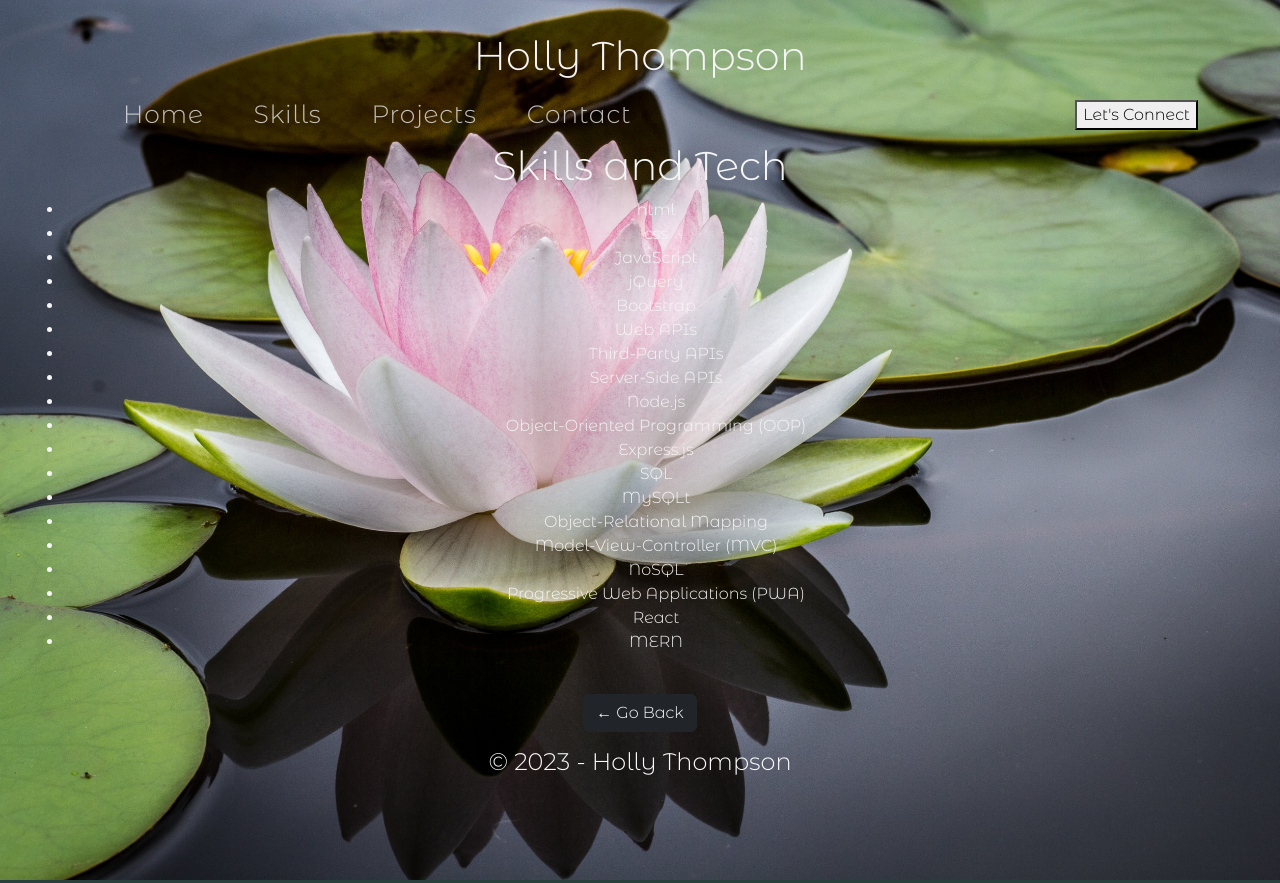
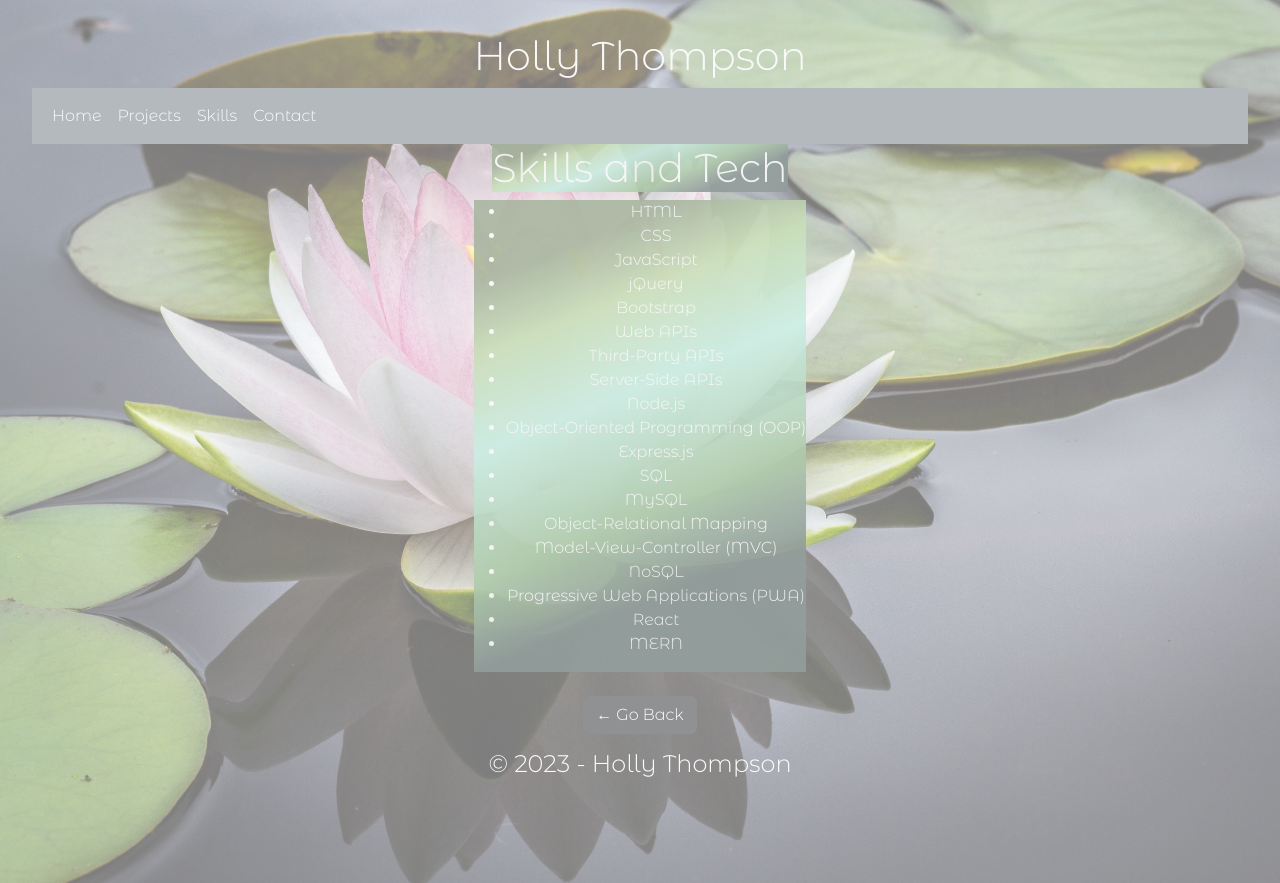
Before and after one commit to thompsonholly/hollysportfolio, a React (Vite) app: page /skills in a window 1280 px wide. Built offline with nearby package versions, Linux system fonts and the light colour scheme.

Commit message:
More styling and fixing Project Card

```diff
--- a/src/App.css
+++ b/src/App.css
@@ -15,13 +15,6 @@
   text-align: center;
 } */
 
-html {
-  scroll-behavior: smooth;
-  scroll-padding-top: 75px;
-  background: rgb(85, 111, 68);
-  background: linear-gradient(158deg, rgba(85, 111, 68, 1) 14%, rgba(149, 191, 116, 1) 26%, rgba(153, 221, 200, 1) 42%, rgba(101, 155, 94, 1) 63%, rgba(40, 63, 59, 1) 78%);
-  background-size: cover;
-}
 
 body {
   font-weight: 400;
@@ -50,21 +43,14 @@ body {
   color: whitesmoke !important;
   background-image: url(./assets/lotus.jpg);
   background-size: cover;
+  opacity: 50%;
   /* background-color: #283f3bff; */
   /* background: rgb(85, 111, 68);
   background: linear-gradient(158deg, rgba(85, 111, 68, 1) 14%, rgba(149, 191, 116, 1) 26%, rgba(153, 221, 200, 1) 42%, rgba(101, 155, 94, 1) 63%, rgba(40, 63, 59, 1) 78%);
   background-size: cover; */
 }
 
-nav.navbar .navbar-nav .nav-link.navbar-link {
-  font-weight: bolder;
-  color: whitesmoke;
-  letter-spacing: 0.8px;
-  padding: 0 25px;
-  font-size: 25px;
-  opacity: 0.75;
 
-}
 
 .about-container {
   background: rgb(85, 111, 68);
@@ -77,27 +63,43 @@ nav.navbar .navbar-nav .nav-link.navbar-link {
   color: black
 }
 
-/* .workCardContainer {
+.projectCardContainer {
   display: flex;
   flex-wrap: wrap;
   justify-content: space-between;
 
 }
 
-.workCard {
+.projectCard {
   width: 18rem;
   margin: 0.5rem;
 }
 
 .skills-list {
-
+  background: linear-gradient(158deg, rgba(85, 111, 68, 1) 14%, rgba(149, 191, 116, 1) 26%, rgba(153, 221, 200, 1) 42%, rgba(101, 155, 94, 1) 63%, rgba(40, 63, 59, 1) 78%);
+  opacity: 90%;
+  background-size: contain;
+  width: fit-content;
+  font-weight: bolder;
+  margin-left: auto;
+  margin-right: auto;
   display: flex;
   justify-content: center;
   align-content: center;
   flex-wrap: wrap;
 }
 
-.li-list {
+.skills-title {
+    background: linear-gradient(158deg, rgba(85, 111, 68, 1) 14%, rgba(149, 191, 116, 1) 26%, rgba(153, 221, 200, 1) 42%, rgba(101, 155, 94, 1) 63%, rgba(40, 63, 59, 1) 78%);
+      opacity: 90%;
+      background-size: contain;
+      width: fit-content;
+      margin-left: auto;
+      margin-right: auto;
+      font-weight: bolder;
+}
+
+/* .li-list {
   display: flex;
 
-} */
+}  */
--- /dev/null
+++ b/src/components/Nav.jsx
@@ -0,0 +1,13 @@
+export default function Nav({ links }) {
+  return (
+    <nav className="navbar navbar-expand-lg bg-secondary">
+      <div className="container-fluid">
+        <div className="collapse navbar-collapse" id="navbarSupportedContent">
+          <ul className="navbar-nav me-auto mb-2 mb-lg-0">
+            {links.map((link) => link)}
+          </ul>
+        </div>
+      </div>
+    </nav>
+  );
+}
--- a/src/components/Navbar.jsx
+++ b/src/components/Navbar.jsx
@@ -1,59 +1,88 @@
-import { Navbar, Container, Nav } from "react-bootstrap";
-import { useState, useEffect } from "react";
-import { Link } from "react-router-dom";
+import { Link } from 'react-router-dom';
+import Nav from "./Nav";
 
-function NavBar() {
+function Navbar() {
 
-  const [activeLink, setActiveLink] = useState('home');
-  const [scrolled, setScrolled] = useState(false);
-
-  useEffect(() => {
-    const onScroll = () => {
-      if (window.scrollY > 50) {
-        setScrolled(true);
-      } else {
-        setScrolled(false);
-      }
-    }
-    window.addEventListener("scroll", onScroll)
-
-    return () => window.removeEventListener("scroll", onScroll)
-  }, [])
-
-  const onUpdateActiveLink = (value) => {
-    setActiveLink(value);
-  }
 
   return (
 
-    <Navbar expand="lg" className={scrolled ? "scrolled" : ""}>
-      <Container className="navbar-container">
-        <Navbar.Brand href="#home">
-          {/* <img src={''} alt="Logo" /> */}
-        </Navbar.Brand>
-        <Navbar.Toggle aria-controls="basic-navbar-nav">
-          <span className="navbar-toggler-icon"></span>
-        </Navbar.Toggle>
-        <Navbar.Collapse id="basic-navbar-nav">
-          <Nav className="me-auto">
-              <Nav.Link href="#home" className={activeLink === 'home' ? 'active navbar-link' : 'navbar-link'} onClick={() => onUpdateActiveLink('home')}>Home</Nav.Link>
+    <Nav bg="myColor" variant="dark" sticky="top"
+      links={[
+        <Link key={1} className="nav-link text-light" to="/">
+          Home
+        </Link>,
+        <Link key={2} className="nav-link text-light" to="/projects">
+          Projects
+        </Link>,
+        <Link key={3} className="nav-link text-light" to="/skills">
+          Skills
+        </Link>,
+        <Link key={4} className="nav-link text-light" to="/contact">
+          Contact
+        </Link>,
+      ]}
+    />
+  )
+};
+
+export default Navbar;
+
+// import { Navbar, Container, Nav } from "react-bootstrap";
+// import { useState, useEffect } from "react";
+// import { Link } from "react-router-dom";
+
+// function NavBar() {
+
+//   const [activeLink, setActiveLink] = useState('home');
+//   const [scrolled, setScrolled] = useState(false);
+
+//   useEffect(() => {
+//     const onScroll = () => {
+//       if (window.scrollY > 50) {
+//         setScrolled(true);
+//       } else {
+//         setScrolled(false);
+//       }
+//     }
+//     window.addEventListener("scroll", onScroll)
+
+//     return () => window.removeEventListener("scroll", onScroll)
+//   }, [])
+
+//   const onUpdateActiveLink = (value) => {
+//     setActiveLink(value);
+//   }
+
+//   return (
+
+//     <Navbar expand="lg" className={scrolled ? "scrolled" : ""}>
+//       <Container className="navbar-container">
+//         <Navbar.Brand href="#home">
+//           {/* <img src={''} alt="Logo" /> */}
+//         </Navbar.Brand>
+//         <Navbar.Toggle aria-controls="basic-navbar-nav">
+//           <span className="navbar-toggler-icon"></span>
+//         </Navbar.Toggle>
+//         <Navbar.Collapse id="basic-navbar-nav">
+//           <Nav className="me-auto">
+//               <Nav.Link href="#home" className={activeLink === 'home' ? 'active navbar-link' : 'navbar-link'} onClick={() => onUpdateActiveLink('home')}>Home</Nav.Link>
 
 
-            <Nav.Link href="#skills" className={activeLink === 'skills' ? 'active navbar-link' : 'navbar-link'} onClick={() => onUpdateActiveLink('skills')}>Skills</Nav.Link>
-            <Nav.Link href="#projects" className={activeLink === 'projects' ? 'active navbar-link' : 'navbar-link'} onClick={() => onUpdateActiveLink('projects')}>Projects</Nav.Link>
-            <Nav.Link href="#contact" className={activeLink === 'contact' ? 'active navbar-link' : 'navbar-link'} onClick={() => onUpdateActiveLink('contact')}>Contact</Nav.Link>
-          </Nav>
-          {/* <span className="navbar-text">
-            <div className="social-icon">
-              <a href="#"><img src={''} alt="" /> </a>
-              <a href="#"><img src={''} alt="" /> </a>
-              <a href="#"><img src={''} alt="" /> </a>
-            </div> */}
-          <button className="vvd" onClick={() => console.log('connect')}><span>Let's Connect</span></button>
-          {/* </span> */}
-        </Navbar.Collapse>
-      </Container>
-    </Navbar>
-  )
-};
-export default NavBar;
+//             <Nav.Link href="#skills" className={activeLink === 'skills' ? 'active navbar-link' : 'navbar-link'} onClick={() => onUpdateActiveLink('skills')}>Skills</Nav.Link>
+//             <Nav.Link href="#projects" className={activeLink === 'projects' ? 'active navbar-link' : 'navbar-link'} onClick={() => onUpdateActiveLink('projects')}>Projects</Nav.Link>
+//             <Nav.Link href="#contact" className={activeLink === 'contact' ? 'active navbar-link' : 'navbar-link'} onClick={() => onUpdateActiveLink('contact')}>Contact</Nav.Link>
+//           </Nav>
+//           {/* <span className="navbar-text">
+//             <div className="social-icon">
+//               <a href="#"><img src={''} alt="" /> </a>
+//               <a href="#"><img src={''} alt="" /> </a>
+//               <a href="#"><img src={''} alt="" /> </a>
+//             </div> */}
+//           <button className="vvd" onClick={() => console.log('connect')}><span>Let's Connect</span></button>
+//           {/* </span> */}
+//         </Navbar.Collapse>
+//       </Container>
+//     </Navbar>
+//   )
+// };
+// export default NavBar;
--- a/src/components/Projectcard.jsx
+++ b/src/components/Projectcard.jsx
@@ -5,23 +5,27 @@ import Card from 'react-bootstrap/Card';
 
 
 
-function Projectcard({ id, title, img }) {
-  // const workday = workdayImage;
+function ProjectCard({ title, img, techused, description, deployed, gitLink }) {
+
   return (
-    <Card key={id} className='workCard'>
-      <Card.Img key={img} variant="top" src="../assets/workday.png" />
+    <Card className='projectCard'>
+      <Card.Title>{title}</Card.Title>
+      <Card.Img variant="top" src={img} />
       <Card.Body>
-        <Card.Title>{title}</Card.Title>
+
         <Card.Text>
-          A simple calendar app to help the user to schedule each workday per hour of the day.
-          : HTML, CSS, JavaScript, jQuery, day.js
+          {description}
+
         </Card.Text>
+        <Card.Text>{techused}</Card.Text>
+
+
 
       </Card.Body>
-      <button className='deploy-link'><a href="https://thompsonholly.github.io/workdayscheduler2/" target='_blank'>Deployed </a></button>
-      <button className='repo-link' variant='secondary'> <a href="https://github.com/thompsonholly/workdayscheduler2" target='_blank'>Github Repo </a></button>
+      <button className='deploy-link'><a href={deployed} target='_blank'>Deployed </a></button>
+      <button className='repo-link' variant='secondary'> <a href={gitLink} target='_blank'>Github Repo </a></button>
     </Card>
   );
 }
 
-export default Projectcard;
+export default ProjectCard;
--- a/src/main.jsx
+++ b/src/main.jsx
@@ -25,15 +25,15 @@ const router = createBrowserRouter([
         element: <About />,
       },
       {
-        path: 'projects',
+        path: '/projects',
         element: <Projects />,
       },
       {
-        path: 'skills',
+        path: '/skills',
         element: <Skills />,
       },
       {
-        path: 'contact',
+        path: '/contact',
         element: <Contact />
       }
     ],
--- a/src/pages/Contact.jsx
+++ b/src/pages/Contact.jsx
@@ -6,10 +6,13 @@ function Contact() {
     <div>
       <h1>Contact Me</h1>
 
+      <h3> Resume: </h3>
+      <a href="https://docs.google.com/document/d/1iDHbKoEOc_LBWOokJXt-v8HhubMGz8Pmp6nGopPz3y0/edit?usp=sharing" target="_blank">Resume Link</a>
+
       <h3>LinkedIn Profile:</h3>
       <a href="https://www.linkedin.com/in/holly-thompson1518/" target="_blank">LinkedIn</a>
 
-      <h3>Github Link:</h3>
+      <h3>Github Profile:</h3>
       <a href="https://github.com/thompsonholly" target="_blank">Github Link</a>
 
     </div>
--- a/src/pages/Projects.jsx
+++ b/src/pages/Projects.jsx
@@ -1,54 +1,54 @@
 import "./style.css"
-import Projectcard from "../components/Projectcard"
-// import workdayImage from '../assets/workday.png';
+import Projectcard from "../components/ProjectCard"
+import workdayImage from '../assets/workday.png';
 import Card from 'react-bootstrap/Card';
 
-function Works() {
+function projectCard() {
   const projects = [
     {
       id: 1,
       title: 'Workday Scheduler',
-      description: "",
-      // techused: ['HTML', 'CSS', 'jQuery', 'JavaScript', 'day.js'],
-      img: ""
-      // deployed: "", //githubio
-      // gitlink: "" //link to files in gh
+      description: "An assignment to make a simple workday schedule for keeping track of daily tasks.",
+      techused: ['HTML', 'CSS', 'jQuery', 'JavaScript', 'day.js'],
+      img: workdayImage,
+      deployed: "https://thompsonholly.github.io/workdayscheduler2/", //githubio
+      gitlink: "https://github.com/thompsonholly/workdayscheduler2" //link to files in gh
     },
     {
       id: 2,
-      title: 'project2',
-      description: "",
+      title: 'Gifty',
+      description: "An app created to store a list of friends and relatives containing their respective interests, likes and a list compiled of gift ideas to buy them for a special occasion.",
+      // techused: [],
+      img: "",
+      deployed: "https://gifty-gift-idea-tracker-9346ec5c500d.herokuapp.com/", // heroku deployed
+      gitlink: "https://github.com/timpyjoe/Gift-idea-tracker" //link to files in gh
+    },
+    {
+      id: 3,
+      title: 'Logo Generator',
+      description: "A backend app to create an SVG image.",
       // techused: [],
       img: "",
       // deployed: "", //githubio
-      // gitlink: "" //link to files in gh
-    },
-    {
-      id: 3,
-      title: 'project3',
-      description: "",
-      // techused: [],
-      img: "",
-      // deployed: "", //githubio
-      // gitlink: "" //link to files in gh
+      gitlink: "https://github.com/thompsonholly/logogenerator" //link to files in gh
     },
     {
       id: 4,
-      title: 'project4',
-      description: "",
+      title: 'Pet Space',
+      description: "An app to search for a cat or dog using the PetFinder API.",
       // techused: [],
 
-      // deployed: "", //githubio
-      // gitlink: "" //link to files in gh
+      deployed: "https://nestibry.github.io/pet-space/", //githubio
+      gitlink: "https://github.com/nestibry/pet-space" //link to files in gh
     }
   ]
   return (
     <section>
-      <h2>My Works</h2>
-      <div className="workCardContainer">
+      <h2>My Projects</h2>
+      <div className="projectCardContainer">
         {
-          projects.map(({ id, title, img }) => (
-            <Projectcard key={id} title={title} img={img} />
+          projects.map((projectItem) => (
+            <Projectcard  key={projectItem.id} {...projectItem} />
           ))
         }
       </div>
@@ -56,5 +56,5 @@ function Works() {
 
   )
 }
-export default Works
+export default projectCard
 // techused = { techused }
--- a/src/pages/Skills.jsx
+++ b/src/pages/Skills.jsx
@@ -3,13 +3,14 @@ import "./style.css"
 function Skills() {
   return (
     <section>
-      <h1>Skills and Tech</h1>
+      <div className="skills-title">
+      <h1>Skills and Tech</h1></div>
       <div className="skills-list">
         <div className="li-list">
           <ul >
 
-            <li>html</li>
-            <li>css</li>
+            <li>HTML</li>
+            <li>CSS</li>
             <li>JavaScript</li>
             <li>jQuery</li>
             <li>Bootstrap</li>
@@ -20,7 +21,7 @@ function Skills() {
             <li>Object-Oriented Programming (OOP)</li>
             <li>Express.js</li>
             <li>SQL</li>
-            <li>MySQLt</li>
+            <li>MySQL</li>
             <li>Object-Relational Mapping</li>
             <li>Model-View-Controller (MVC)</li>
             <li>NoSQL</li>
```
Also changed, not shown: src/components/style.css (line endings or trailing spaces).
